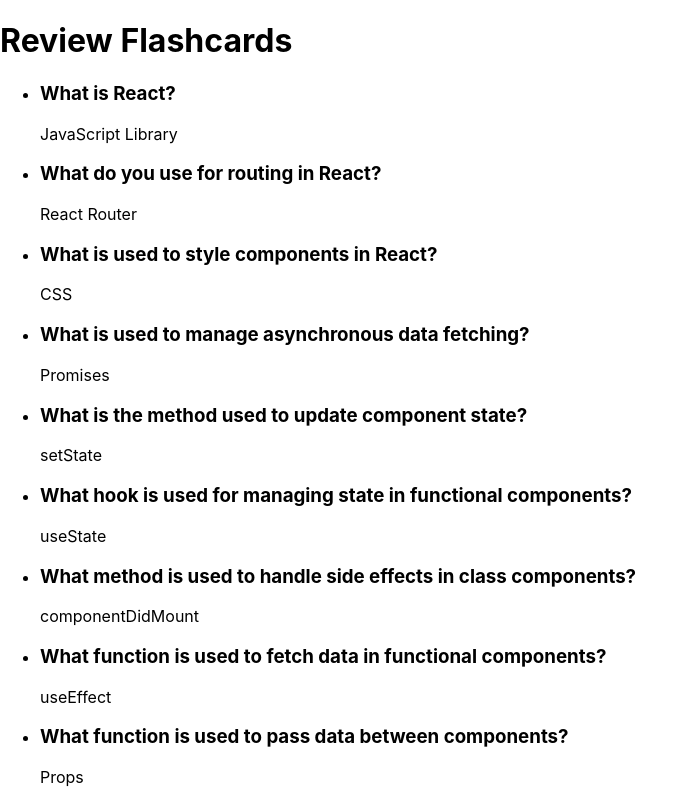
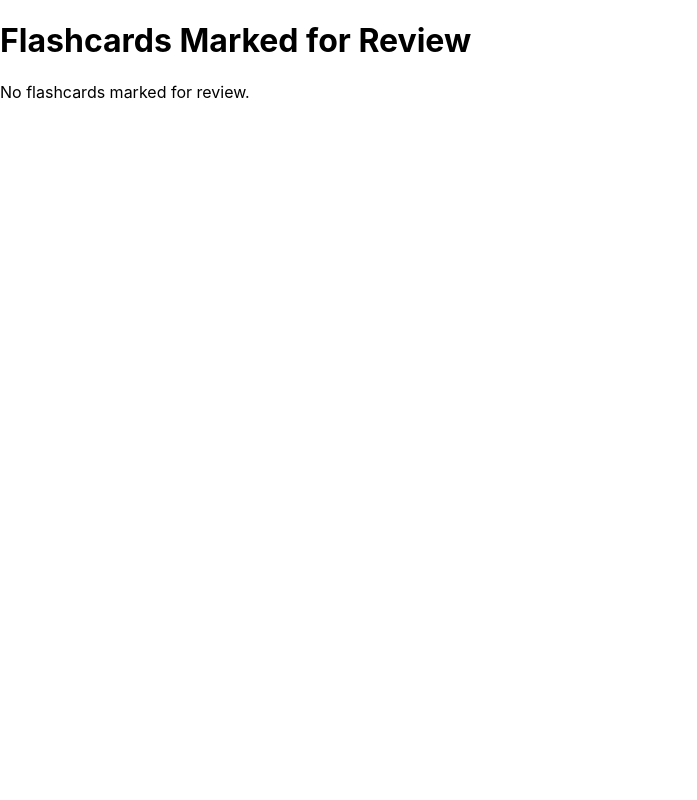
Before and after one commit to meghna237/flashcard, a React (Create React App) app: page /review in a window 1280 px wide. Shown: the top 800 px of the page, without its empty margins (0-697 px from the left). Built offline with nearby package versions, Linux system fonts and the light colour scheme.

Commit message:
Added a Home page and Review page Added button to mark qns for review in Flashcard

```diff
--- a/src/App.js
+++ b/src/App.js
@@ -1,18 +1,16 @@
 import React from 'react';
 import { BrowserRouter as Router, Route, Routes } from 'react-router-dom';
-import Home from './components/Home.jsx';
-import Flashcard from './components/Flashcard.jsx';
-import Review from './components/Review.jsx';
-import NotFound from './components/NotFound.jsx';
+import Home from './components/Home';
+import Flashcard from './components/Flashcard';
+import Review from './components/Review';
 
 function App() {
   return (
     <Router>
       <Routes>
         <Route exact path="/" element={<Home />} />
-        <Route path="/flashcard/:id" element={<Flashcard />} />
+        <Route path="/flashcards" element={<Flashcard />} />
         <Route path="/review" element={<Review />} />
-        <Route element={<NotFound />} />
       </Routes>
     </Router>
   );
--- a/src/components/Flashcard.jsx
+++ b/src/components/Flashcard.jsx
@@ -1,12 +1,11 @@
 import React, { useState, useEffect } from 'react';
 import axios from 'axios';
-import { useParams } from 'react-router-dom';
-import './Flashcard.css'; // Import CSS for styling
+import './Flashcard.css';
 
 function Flashcard() {
-  const { id } = useParams();
   const [flashcards, setFlashcards] = useState([]);
   const [revealedIndex, setRevealedIndex] = useState(null);
+  const [markedForReview, setMarkedForReview] = useState([]);
 
   useEffect(() => {
     axios.get('/db.json')
@@ -16,10 +15,14 @@
       .catch(error => {
         console.error('Error fetching flashcards:', error);
       });
-  }, [id]);
+  }, []);
 
   const handleReveal = (index) => {
     setRevealedIndex(index === revealedIndex ? null : index);
+  };
+
+  const handleMarkForReview = (flashcard) => {
+    setMarkedForReview([...markedForReview, flashcard]);
   };
 
   if (!flashcards.length) return <p>Loading...</p>;
@@ -33,6 +36,9 @@
           <button onClick={() => handleReveal(index)}>
             {revealedIndex === index ? 'Hide Answer' : 'Reveal Answer'}
           </button>
+          <button onClick={() => handleMarkForReview(flashcard)}>
+            Mark for Review
+          </button>
         </div>
       ))}
     </div>
--- a/src/components/Home.jsx
+++ b/src/components/Home.jsx
@@ -1,27 +1,16 @@
-import React, { useState, useEffect } from 'react';
-import axios from 'axios';
+import React from 'react';
 import { Link } from 'react-router-dom';
 
 function Home() {
-  const [flashcards, setFlashcards] = useState([]);
-
-  useEffect(() => {
-    axios.get('/db.json')
-      .then(response => setFlashcards(response.data))
-      .catch(error => console.error('Error fetching flashcards:', error));
-  }, []);
-
   return (
     <div>
-      <h1>Flashcards</h1>
-      <ul>
-        {flashcards.map(card => (
-          <li key={card.id}>
-            <Link to={`/flashcard/${card.id}`}>{card.question}</Link>
-          </li>
-        ))}
-      </ul>
-      <Link to="/review">Review Flashcards</Link>
+      <h1>Welcome to Flashcards</h1>
+      <div>
+        <Link to="/flashcards">All Flashcards</Link>
+      </div>
+      <div>
+        <Link to="/review">Review Marked Flashcards</Link>
+      </div>
     </div>
   );
 }
--- a/src/components/Review.jsx
+++ b/src/components/Review.jsx
@@ -1,26 +1,25 @@
-import React, { useState, useEffect } from 'react';
-import axios from 'axios';
+import React from 'react';
+import { useLocation } from 'react-router-dom';
 
 function Review() {
-  const [flashcards, setFlashcards] = useState([]);
-
-  useEffect(() => {
-    axios.get('/db.json')
-      .then(response => setFlashcards(response.data))
-      .catch(error => console.error('Error fetching flashcards:', error));
-  }, []);
+  const location = useLocation();
+  const markedForReview = location.state?.markedForReview || [];
 
   return (
-    <div>
-      <h1>Review Flashcards</h1>
-      <ul>
-        {flashcards.map(card => (
-          <li key={card.id}>
-            <h3>{card.question}</h3>
-            <p>{card.answer}</p>
-          </li>
-        ))}
-      </ul>
+    <div className="review-container">
+      <h1>Flashcards Marked for Review</h1>
+      {markedForReview.length === 0 ? (
+        <p>No flashcards marked for review.</p>
+      ) : (
+        <div>
+          {markedForReview.map((flashcard, index) => (
+            <div key={index} className="flashcard">
+              <h2>{flashcard.question}</h2>
+              <p>{flashcard.answer}</p>
+            </div>
+          ))}
+        </div>
+      )}
     </div>
   );
 }
```
